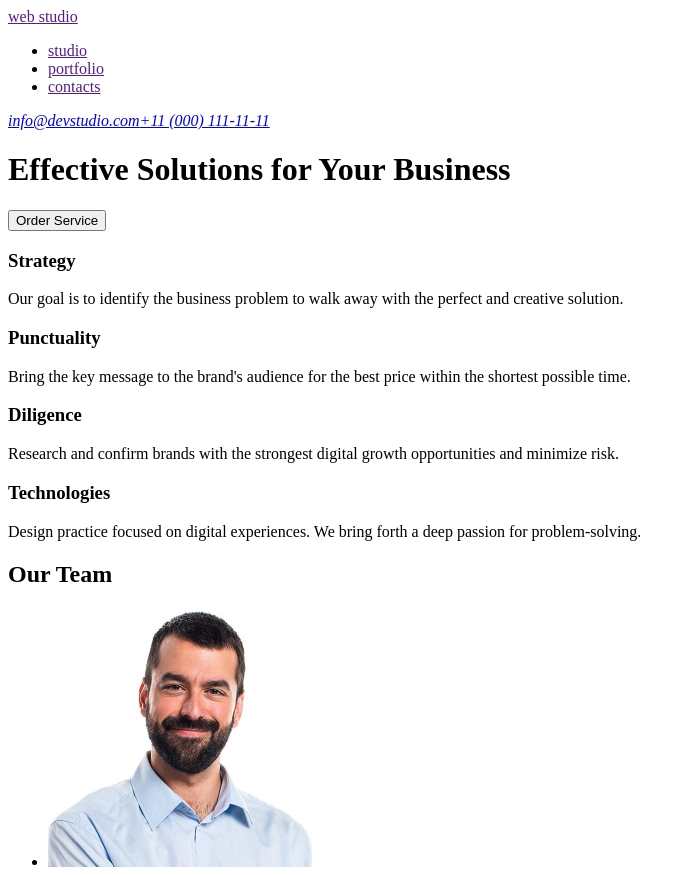
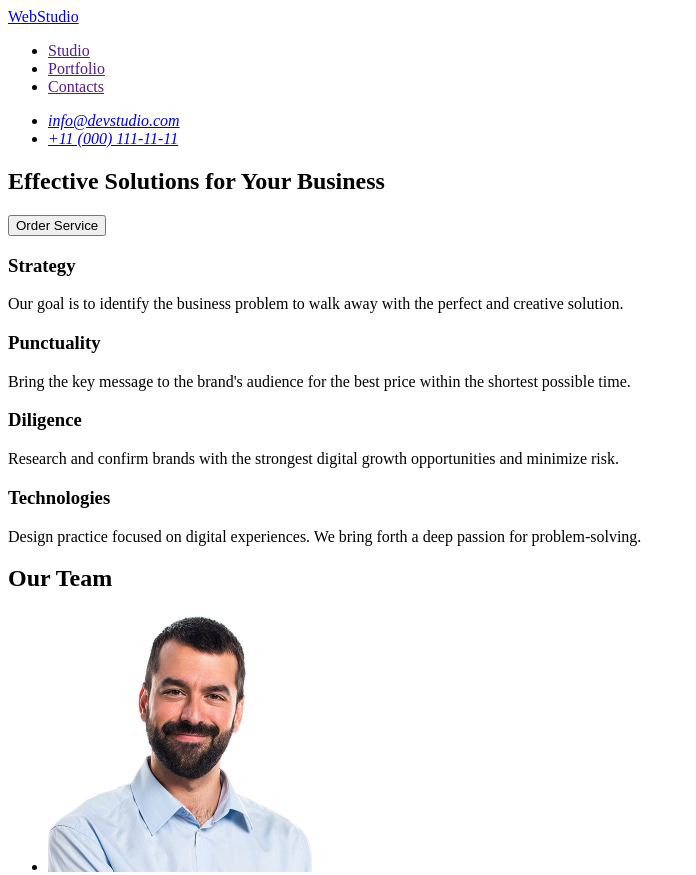
Before and after one commit to sergiy-goshtuk/goit-markup-hw-01, a plain HTML site: page index.html in a window 1280 px wide. Shown: the top 875 px of the page, without its empty margins (0-696 px from the left). Drawn offline with Linux system fonts and the light colour scheme.

Commit message:
fix header

```diff
--- a/index.html
+++ b/index.html
@@ -7,22 +7,30 @@
   </head>
   <body>
     <header>
-      <a href="">web studio</a>
       <nav>
+        <a href="./index.html">WebStudio</a>
         <ul>
-          <li><a href="">studio</a></li>
-          <li><a href="">portfolio</a></li>
-          <li><a href="">contacts</a></li>
+          <li><a href="">Studio</a></li>
+          <li><a href="">Portfolio</a></li>
+          <li><a href="">Contacts</a></li>
         </ul>
       </nav>
       <address>
-        <a href="info@devstudio.com">info@devstudio.com</a
-        ><a href="+11(000)111-11-11">+11 (000) 111-11-11</a>
+        <ul>
+          <li>
+            <a href="mailto:info@devstudio.com">info@devstudio.com</a>
+          </li>
+          <li>
+            <a href="tel:+110001111111">+11 (000) 111-11-11</a>
+          </li>
+        </ul>
       </address>
     </header>
     <main>
-      <h1>Effective Solutions for Your Business</h1>
-      <button type="button">Order Service</button>
+      <section>
+        <h1>Effective Solutions for Your Business</h1>
+        <button type="button">Order Service</button>
+      </section>
       <h3>Strategy</h3>
       <p>
         Our goal is to identify the business problem to walk away with the
```
